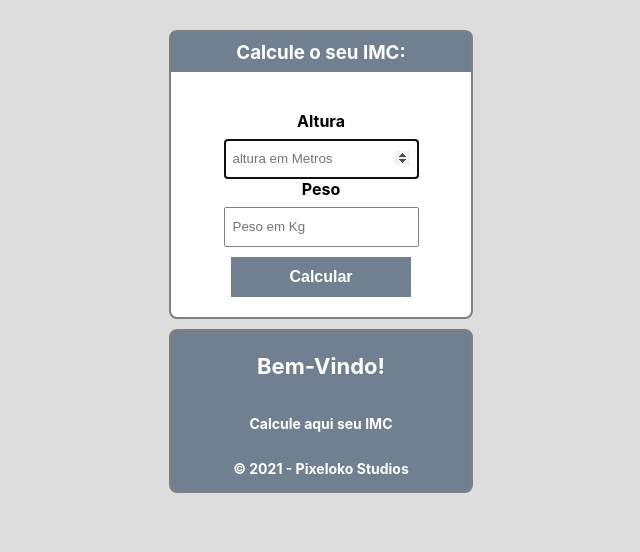
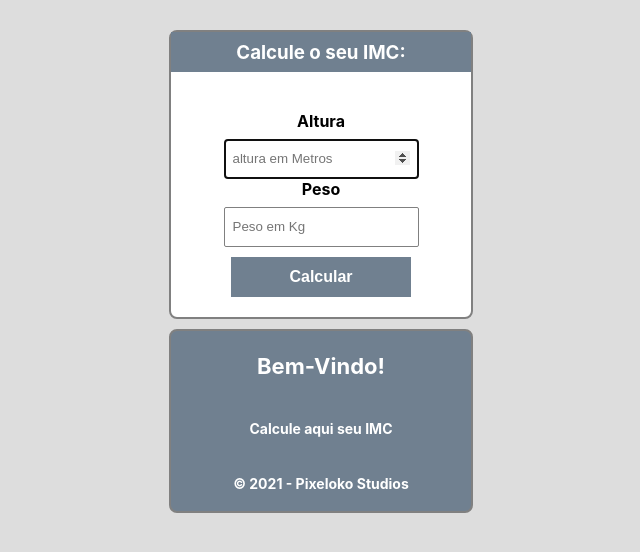
Before and after one commit to djpombo/IMC_React, a React (Create React App) app: page / in a window 1280 px wide. Shown: the top 552 px of the page, without its empty margins (319-959 px from the left). Built offline with nearby package versions, Linux system fonts and the light colour scheme.

Commit message:
c07 - bugs de peso ideal corrigidos

```diff
--- a/src/App.js
+++ b/src/App.js
@@ -163,7 +163,7 @@ class App extends Component {
         {this.state.msg !== '' ?
           <div className="result">
             <h3>IMC: {this.state.imc}</h3>
-            <p>{this.state.msg}</p>
+            <p className="msg">{this.state.msg}</p>
 
               {(this.state.imc === '25,0') ?  <p>Este é seu peso ideal</p> : <p>Seu peso ideal é: {this.state.pesoIdeal}Kg</p>}
           </div>
--- a/src/style.css
+++ b/src/style.css
@@ -94,9 +94,18 @@
     color: white;
     font-size: 14px;
     font-weight: 700;
+    text-align: justify;
 }
 
 .result h3{
     font-size: 22px;
     font-weight: bold;
 }
+
+.result p{
+    padding: 5px 0px 5px 0px;
+}
+
+.msg{
+    max-width: 260px;
+}
```
